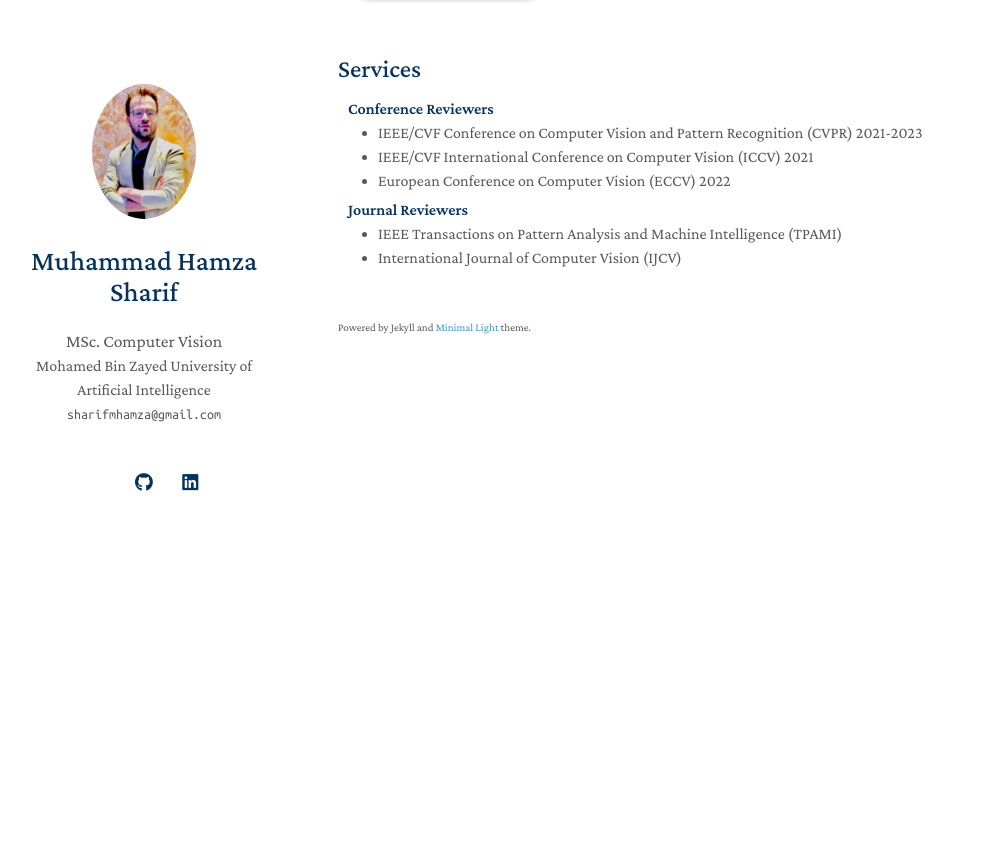
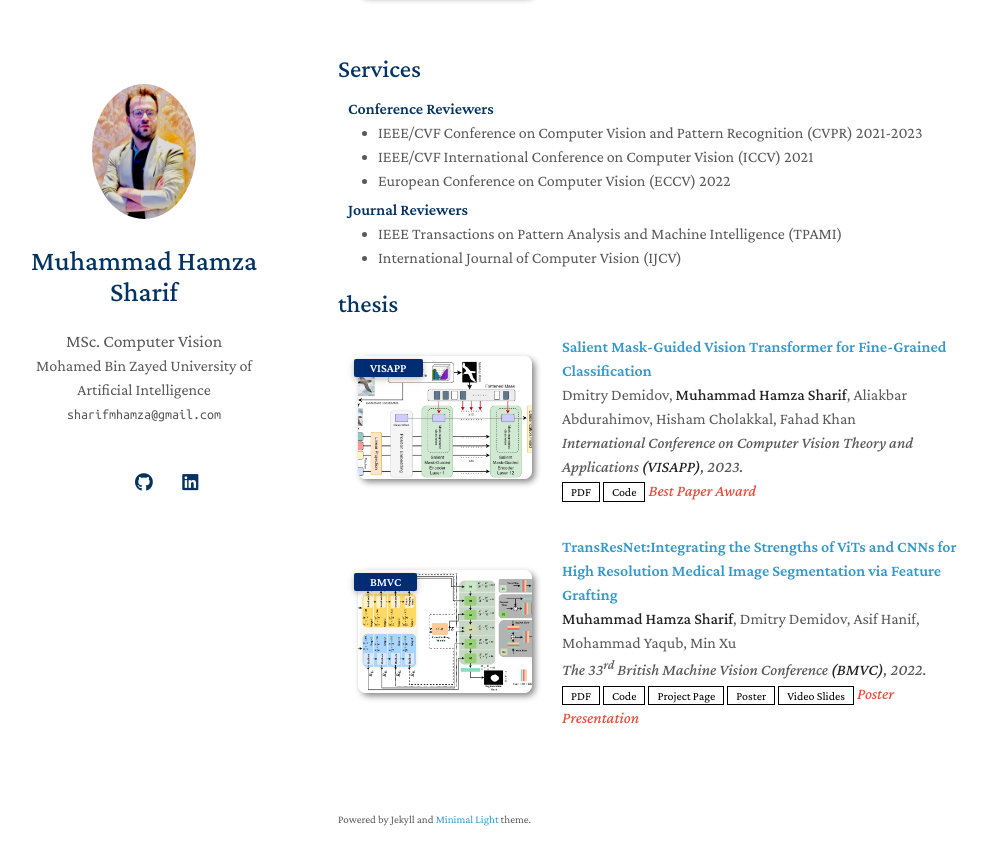
Before and after one commit to Sharifmhamza/sharifmhamza.github.io, a Jekyll site: the page built from index.md, in a window 1280 px wide and 900 px high, scrolled down 2383 px. Shown: the top 865 px of the window, without its empty margins (132-1120 px from the left). Built offline with Jekyll 4.4.1, drawn with Linux system fonts in a browser that asks for light colours; a style sheet for code colours, icons or effects is not loaded; our own code applies the rules of GitHub Pages for plain Markdown files.

Commit message:
Update index.md

```diff
--- a/index.md
+++ b/index.md
@@ -32,3 +32,5 @@ My research centers on **Multi-modal Generative and Discriminative Learning** wi
 {% include_relative _includes/publications.md %}
 
 {% include_relative _includes/services.md %}
+
+{% include_relative _includes/thesis.md %}
```
